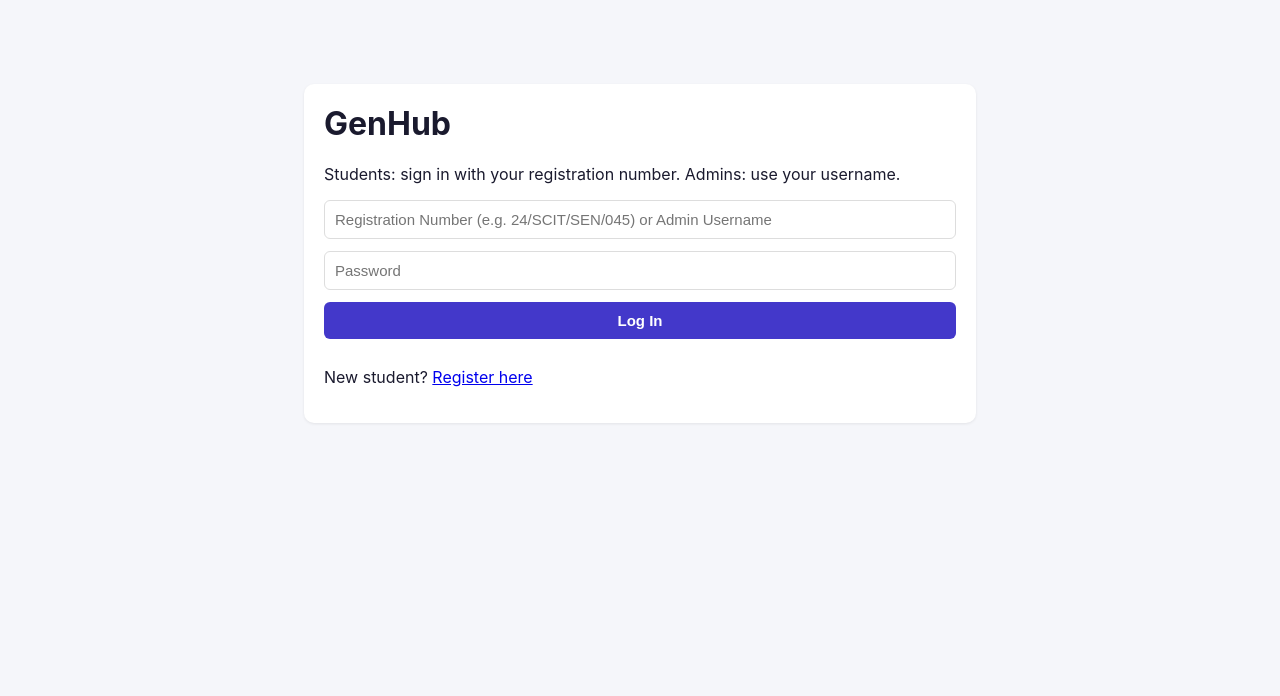
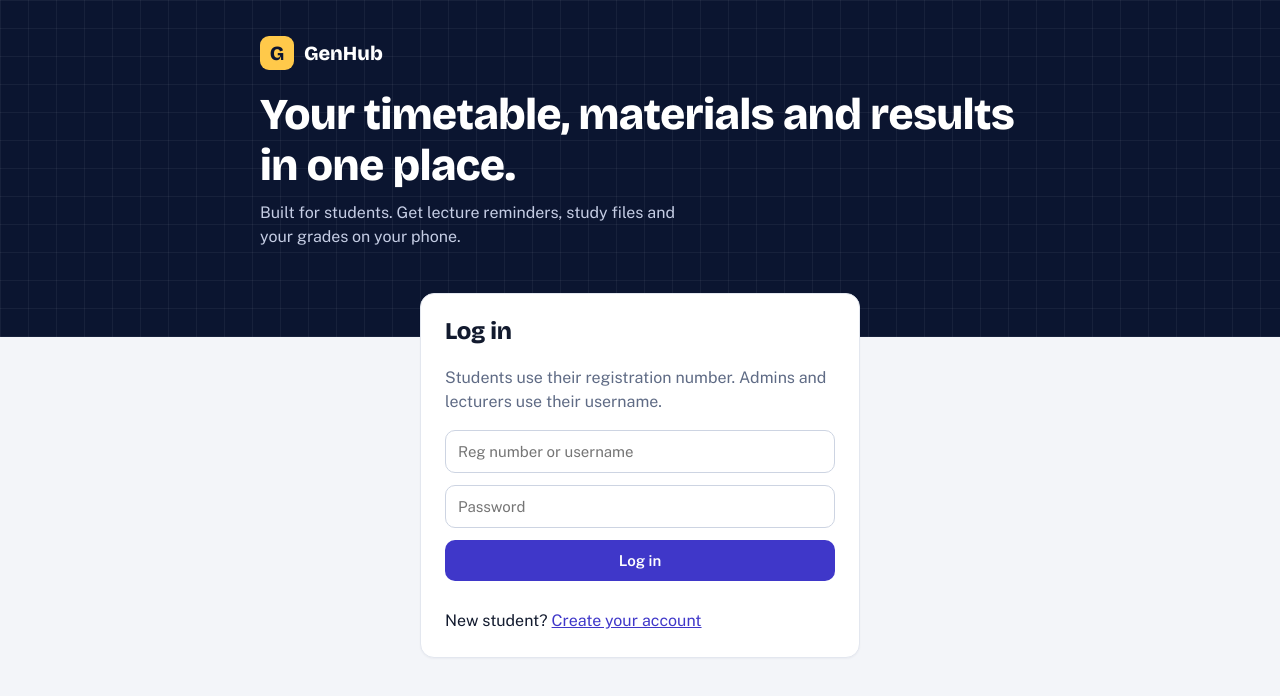
Before and after one commit to Mickyhill/genhub, a React (Vite) app in the folder frontend/: page /login in a window 1280 px wide. Shown: the top 696 px of the page. Built offline with nearby package versions, Linux system fonts and the light colour scheme.

Commit message:
Redesign: navy hero, brand bar, new login and register, dashboard banners

```diff
--- a/frontend/index.html
+++ b/frontend/index.html
@@ -4,6 +4,10 @@
     <meta charset="UTF-8" />
     <meta name="viewport" content="width=device-width, initial-scale=1.0" />
     <title>GenHub</title>
+    <meta name="theme-color" content="#0B1530" />
+    <link rel="preconnect" href="https://fonts.googleapis.com" />
+    <link rel="preconnect" href="https://fonts.gstatic.com" crossorigin />
+    <link href="https://fonts.googleapis.com/css2?family=Bricolage+Grotesque:opsz,wght@12..96,600;12..96,800&family=Public+Sans:wght@400;500;600&display=swap" rel="stylesheet" />
   </head>
   <body>
     <div id="root"></div>
--- a/frontend/src/index.css
+++ b/frontend/src/index.css
@@ -1,79 +1,95 @@
+:root {
+  --ink: #0B1530;
+  --ink-2: #16244A;
+  --indigo: #3F37C9;
+  --indigo-d: #2F28A8;
+  --amber: #FFC94A;
+  --paper: #F3F5F9;
+  --line: #E3E7EF;
+  --text: #121A2E;
+  --muted: #5F6B85;
+  --danger: #D92D3A;
+  --ok: #138A4B;
+  --display: "Bricolage Grotesque", "Segoe UI", system-ui, sans-serif;
+  --body: "Public Sans", -apple-system, "Segoe UI", Roboto, sans-serif;
+}
 * { box-sizing: border-box; }
+body { margin: 0; font-family: var(--body); background: var(--paper); color: var(--text); line-height: 1.5; -webkit-font-smoothing: antialiased; }
+h1, h2, h3 { font-family: var(--display); margin-top: 0; letter-spacing: -0.01em; line-height: 1.15; }
+h3 { font-size: 18px; }
+a { color: var(--indigo); }
 
-body {
-  margin: 0;
-  font-family: -apple-system, BlinkMacSystemFont, "Segoe UI", Roboto, sans-serif;
-  background: #f5f6fa;
-  color: #1a1a2e;
-}
+.container { max-width: 760px; margin: 0 auto; padding: 24px; }
 
-.container {
-  max-width: 720px;
-  margin: 0 auto;
-  padding: 24px;
-}
+.card { background: #fff; border: 1px solid var(--line); border-radius: 14px; padding: 20px; margin-bottom: 14px; box-shadow: 0 1px 2px rgba(11,21,48,.04); }
 
-.card {
-  background: white;
-  border-radius: 10px;
-  padding: 20px;
-  margin-bottom: 16px;
-  box-shadow: 0 1px 3px rgba(0,0,0,0.08);
-}
+input, select, button, textarea { font-family: inherit; font-size: 15px; padding: 12px; border-radius: 10px; border: 1px solid #CDD4E2; width: 100%; margin-bottom: 12px; background: #fff; color: var(--text); }
+input:focus, select:focus, textarea:focus { border-color: var(--indigo); }
+button { background: var(--indigo); color: #fff; border: none; cursor: pointer; font-weight: 600; transition: background .15s, transform .05s; }
+button:hover { background: var(--indigo-d); }
+button:active { transform: translateY(1px); }
+button.secondary { background: rgba(255,255,255,.12); color: #fff; border: 1px solid rgba(255,255,255,.25); }
+button.secondary:hover { background: rgba(255,255,255,.2); }
+button.danger { background: var(--danger); }
+.error { color: var(--danger); margin-bottom: 12px; font-weight: 500; }
 
-input, select, button, textarea {
-  font-size: 15px;
-  padding: 10px;
-  border-radius: 6px;
-  border: 1px solid #ddd;
-  width: 100%;
-  margin-bottom: 12px;
-}
+/* ── Top bar ── */
+.nav { display: flex; justify-content: space-between; align-items: center; padding: 12px 20px; background: var(--ink); color: #fff; position: sticky; top: 0; z-index: 10; }
+.nav strong { font-family: var(--display); font-size: 19px; display: inline-flex; align-items: center; gap: 10px; }
+.nav strong::before { content: "G"; display: inline-grid; place-items: center; width: 30px; height: 30px; border-radius: 8px; background: var(--amber); color: var(--ink); font-weight: 800; }
+.nav a { margin-right: 16px; text-decoration: none; color: #fff; font-weight: 600; }
+.nav button { margin: 0; }
 
-button {
-  background: #4338ca;
-  color: white;
-  border: none;
-  cursor: pointer;
-  font-weight: 600;
-}
+/* ── Hero (notebook grid) ── */
+.hero { background-color: var(--ink); background-image: linear-gradient(rgba(255,255,255,.05) 1px, transparent 1px), linear-gradient(90deg, rgba(255,255,255,.05) 1px, transparent 1px); background-size: 28px 28px; color: #fff; padding: 36px 24px 40px; }
+.hero-inner { max-width: 760px; margin: 0 auto; }
+.hero h1 { font-size: clamp(28px, 7vw, 44px); font-weight: 800; margin-bottom: 10px; }
+.hero p { color: #C5CDE4; max-width: 46ch; margin: 0 0 16px; }
+.chips { display: flex; flex-wrap: wrap; gap: 8px; }
+.chip { display: inline-block; padding: 6px 12px; border-radius: 999px; background: rgba(255,255,255,.1); border: 1px solid rgba(255,255,255,.2); font-size: 13px; font-weight: 500; }
+.chip.amber { background: var(--amber); border-color: var(--amber); color: var(--ink); font-weight: 600; }
+.pull-up { padding-top: 20px; }
 
-button:hover { background: #3730a3; }
-button.secondary { background: #6b7280; }
-button.danger { background: #dc2626; }
+/* ── Login / Register ── */
+.auth { min-height: 100vh; display: grid; grid-template-rows: auto 1fr; background: var(--paper); }
+.auth .hero { padding-bottom: 72px; }
+.auth .hero h1 { margin-top: 20px; }
+.auth-card { align-self: start; max-width: 440px; margin: -44px auto 40px; width: calc(100% - 32px); padding: 24px; }
+.brand { display: inline-flex; align-items: center; gap: 10px; font-family: var(--display); font-weight: 800; font-size: 20px; }
+.brand::before { content: "G"; display: inline-grid; place-items: center; width: 34px; height: 34px; border-radius: 9px; background: var(--amber); color: var(--ink); }
 
-h1, h2, h3 { margin-top: 0; }
+/* ── Rows ── */
+.tt-row { display: flex; justify-content: space-between; gap: 8px; padding: 12px 0; border-bottom: 1px solid var(--line); }
+.tt-row:last-child, .material-row:last-child { border-bottom: none; }
+.material-row { display: flex; justify-content: space-between; align-items: center; gap: 10px; padding: 10px 0; border-bottom: 1px solid var(--line); }
+.material-row button { margin: 0; }
 
-.error { color: #dc2626; margin-bottom: 12px; }
-.nav { display: flex; justify-content: space-between; align-items: center; padding: 16px 24px; background: white; box-shadow: 0 1px 3px rgba(0,0,0,0.08); }
-.nav a { margin-right: 16px; text-decoration: none; color: #4338ca; font-weight: 600; }
-.tt-row { display: flex; justify-content: space-between; padding: 10px 0; border-bottom: 1px solid #eee; }
-.material-row { display: flex; justify-content: space-between; align-items: center; padding: 8px 0; border-bottom: 1px solid #eee; }
-
-/* ── Tabs, badges, chat, helpers ─────────────────────────── */
-.muted { color: #6b7280; }
+/* ── Tabs, badges, chat, helpers ── */
+.muted { color: var(--muted); }
 .tabs { display: flex; gap: 8px; overflow-x: auto; margin-bottom: 16px; padding-bottom: 4px; -webkit-overflow-scrolling: touch; }
-.tab { width: auto; flex: 0 0 auto; margin: 0; background: #e5e7eb; color: #374151; padding: 10px 16px; border-radius: 999px; white-space: nowrap; }
-.tab:hover { background: #d1d5db; }
-.tab.active { background: #4338ca; color: white; }
-.badge { display: inline-block; margin-left: 8px; padding: 2px 8px; border-radius: 999px; background: #dc2626; color: white; font-size: 12px; font-weight: 600; }
+.tab { width: auto; flex: 0 0 auto; margin: 0; background: #fff; color: var(--text); border: 1px solid var(--line); padding: 10px 18px; border-radius: 999px; white-space: nowrap; }
+.tab:hover { background: #EEF0FA; }
+.tab.active { background: var(--ink); color: #fff; border-color: var(--ink); }
+.badge { display: inline-block; margin-left: 8px; padding: 2px 8px; border-radius: 999px; background: var(--danger); color: #fff; font-size: 12px; font-weight: 600; }
 button.small { width: auto; padding: 6px 12px; font-size: 13px; margin: 4px 0 0; }
-button:disabled { opacity: .6; cursor: not-allowed; }
-button:focus-visible, input:focus-visible, select:focus-visible, textarea:focus-visible { outline: 3px solid #a5b4fc; outline-offset: 1px; }
-textarea { font-family: inherit; resize: vertical; }
-.notice { background: #dcfce7; padding: 10px; border-radius: 6px; margin-bottom: 12px; }
+button:disabled { opacity: .55; cursor: not-allowed; }
+button:focus-visible, input:focus-visible, select:focus-visible, textarea:focus-visible, a:focus-visible { outline: 3px solid #A9A4F5; outline-offset: 2px; }
+textarea { resize: vertical; }
+.notice { background: #DDF5E7; color: #0B5A31; padding: 10px 12px; border-radius: 10px; margin-bottom: 12px; }
 .clickable { cursor: pointer; }
-.clickable:hover { box-shadow: 0 2px 8px rgba(0,0,0,0.15); }
+.clickable:hover { border-color: var(--indigo); }
 .thread { display: flex; flex-direction: column; gap: 8px; margin: 12px 0; max-height: 50vh; overflow-y: auto; }
-.bubble { max-width: 85%; padding: 10px 12px; border-radius: 12px; white-space: pre-wrap; word-break: break-word; }
+.bubble { max-width: 85%; padding: 10px 14px; border-radius: 16px; white-space: pre-wrap; word-break: break-word; }
 .bubble small { display: block; margin-top: 4px; font-size: 11px; opacity: .7; }
-.bubble.me { align-self: flex-end; background: #4338ca; color: white; }
-.bubble.them { align-self: flex-start; background: #e5e7eb; }
+.bubble.me { align-self: flex-end; background: var(--indigo); color: #fff; border-bottom-right-radius: 4px; }
+.bubble.them { align-self: flex-start; background: #E9EDF5; border-bottom-left-radius: 4px; }
 
 @media (max-width: 600px) {
-  .container { padding: 12px; }
-  .nav { padding: 12px 16px; }
-  .card { padding: 14px; }
+  .container { padding: 14px; }
+  .nav { padding: 10px 14px; }
+  .hero { padding: 28px 16px 32px; }
+  .card { padding: 16px; }
   .tt-row, .material-row { flex-direction: column; align-items: flex-start; gap: 4px; }
-  input, select, textarea, button { font-size: 16px; } /* stops iOS zoom on focus */
+  input, select, textarea, button { font-size: 16px; }
 }
+@media (prefers-reduced-motion: reduce) { * { transition: none !important; } }
--- a/frontend/src/pages/Login.jsx
+++ b/frontend/src/pages/Login.jsx
@@ -24,16 +24,24 @@ export default function Login() {
   }
 
   return (
-    <div className="container">
-      <div className="card" style={{ marginTop: 60 }}>
-        <h1>GenHub</h1>
-        <p>Students: sign in with your registration number. Admins: use your username.</p>
+    <div className="auth">
+      <div className="hero">
+        <div className="hero-inner">
+          <span className="brand">GenHub</span>
+          <h1>Your timetable, materials and results in one place.</h1>
+          <p>Built for students. Get lecture reminders, study files and your grades on your phone.</p>
+        </div>
+      </div>
+      <div className="card auth-card">
+        <h2>Log in</h2>
+        <p className="muted">Students use their registration number. Admins and lecturers use their username.</p>
         {error && <div className="error">{error}</div>}
         <form onSubmit={handleSubmit}>
           <input
-            placeholder="Registration Number (e.g. 24/SCIT/SEN/045) or Admin Username"
+            placeholder="Reg number or username"
             value={identifier}
             onChange={(e) => setIdentifier(e.target.value)}
+            autoCapitalize="characters"
             required
           />
           <input
@@ -43,11 +51,9 @@ export default function Login() {
             onChange={(e) => setPassword(e.target.value)}
             required
           />
-          <button type="submit">Log In</button>
+          <button type="submit">Log in</button>
         </form>
-        <p>
-          New student? <Link to="/register">Register here</Link>
-        </p>
+        <p style={{ marginBottom: 0 }}>New student? <Link to="/register">Create your account</Link></p>
       </div>
     </div>
   );
--- a/frontend/src/pages/Register.jsx
+++ b/frontend/src/pages/Register.jsx
@@ -49,13 +49,17 @@ export default function Register() {
   }
 
   return (
-    <div className="container">
-      <div className="card" style={{ marginTop: 40 }}>
-        <h1>Create your GenHub account</h1>
-        <p style={{ fontSize: 13, color: "#666" }}>
-          Your level and semester aren't fixed at registration — once you're in,
-          you can freely browse any level/semester within your department.
-        </p>
+    <div className="auth">
+      <div className="hero">
+        <div className="hero-inner">
+          <span className="brand">GenHub</span>
+          <h1>Join your department on GenHub.</h1>
+          <p>Verify your registration number, set a password, and you are in.</p>
+        </div>
+      </div>
+      <div className="card auth-card">
+        <h2>Create your account</h2>
+        <p className="muted">You choose your level and semester after you log in.</p>
         {error && <div className="error">{error}</div>}
 
         <label style={{ fontWeight: 600, fontSize: 14 }}>Registration Number</label>
@@ -64,6 +68,7 @@ export default function Register() {
             placeholder="e.g. 24/SCIT/SEN/045"
             value={regNumber}
             onChange={(e) => setRegNumber(e.target.value)}
+            autoCapitalize="characters"
             style={{ marginBottom: 8 }}
           />
           <button
@@ -77,8 +82,8 @@ export default function Register() {
         </div>
         {resolveError && <div className="error">{resolveError}</div>}
         {resolved && (
-          <div className="card" style={{ background: "#eef2ff", marginBottom: 16 }}>
-            ✓ Matched: <strong>{resolved.department_name}</strong>, {resolved.faculty_name}
+          <div className="notice">
+            Matched: <strong>{resolved.department_name}</strong>, {resolved.faculty_name}
           </div>
         )}
 
@@ -90,7 +95,7 @@ export default function Register() {
           </form>
         )}
 
-        <p style={{ marginTop: 16 }}>Already have an account? <Link to="/login">Log in</Link></p>
+        <p style={{ marginBottom: 0 }}>Already have an account? <Link to="/login">Log in</Link></p>
       </div>
     </div>
   );
```
Also changed, not shown: frontend/src/pages/AdminDashboard.jsx (+7 -1 lines), frontend/src/pages/LecturerDashboard.jsx (+7 -2 lines), frontend/src/pages/StudentDashboard.jsx (+8 -2 lines).
